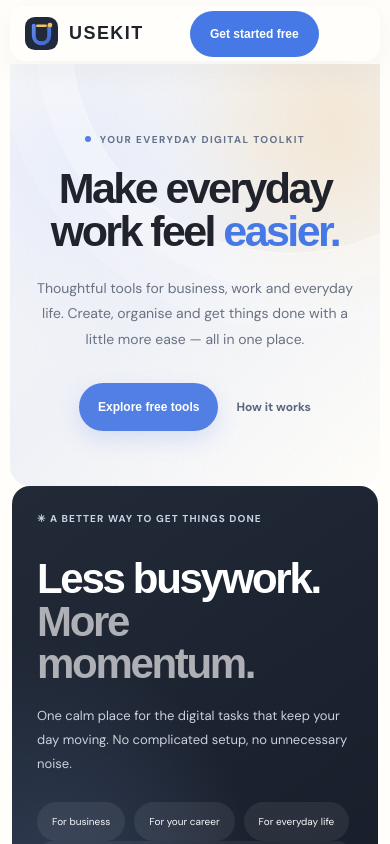
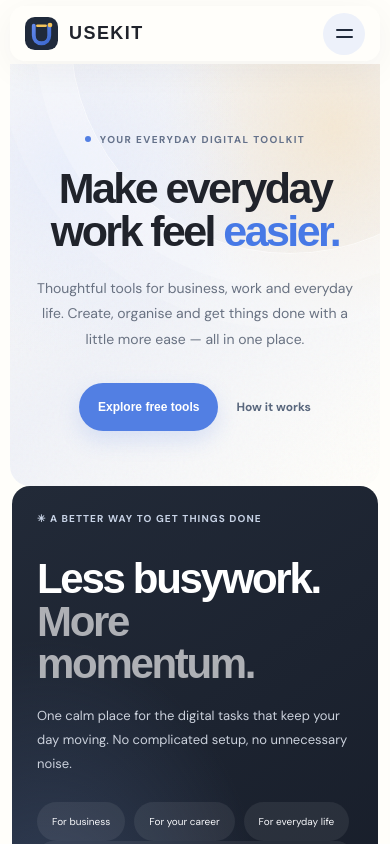
Before and after one commit to successobialo-git/usekit-ng, a Next.js app: page / in a window 390 px wide. Shown: the top 844 px of the page. Built offline with nearby package versions, Linux system fonts and the light colour scheme.

Commit message:
Add polished mobile navigation interactions

```diff
--- a/src/app/globals.css
+++ b/src/app/globals.css
@@ -109,3 +109,7 @@ h1,h2,h3,h4,.brand-word,.nav-cta,.button-blue{font-family:"Plus Jakarta Sans",sa
  .page-wrap{padding:30px 16px 70px}.tool-head h1{font-size:40px}.tool-head p{font-size:13px}.workbench{padding:22px 17px}.faq h2{font-size:24px}.faq-item h3{font-size:14px}.faq-item p{font-size:12px}
 }
 .content-feature{display:grid;grid-template-columns:1fr 1fr;gap:28px;align-items:center;background:#202a3b;color:white;padding:24px;border-radius:22px;margin:38px 0}.content-feature>div>span,.contact-panel>span{font-size:9px;letter-spacing:.14em;color:#b9caff;font-weight:800}.content-feature h2{color:white;margin-top:15px}.content-feature p{color:#d4dbe7}.content-feature img{width:100%;height:270px;object-fit:cover;border-radius:15px}.contact-panel{max-width:650px;margin-top:38px;padding:34px;border-radius:22px;background:linear-gradient(135deg,#202a3b,#344766);color:white}.contact-panel h2{font-size:30px;color:white}.contact-panel p{color:#d4dbe7}.contact-panel .button-blue{margin-top:12px;background:#f4c45b;color:#202a3b}.policy-content{max-width:760px;padding:28px 32px;background:#f1f3f8;border-radius:20px;margin-top:35px}.policy-content h2{margin-top:22px}.policy-content p{font-size:14px}@media(max-width:700px){.content-feature{grid-template-columns:1fr;padding:18px}.content-feature img{height:220px}.contact-panel{padding:24px}.policy-content{padding:20px}}
+.mobile-menu-toggle{display:none;border:0;background:#edf1fa;color:#202a3b;border-radius:50%;width:42px;height:42px;align-items:center;justify-content:center;flex-direction:column;gap:5px;cursor:pointer}
+.mobile-menu-toggle span{width:17px;height:2px;border-radius:2px;background:#202a3b}
+.mobile-nav-panel{display:none}
+@media(max-width:760px){.mobile-menu-toggle{display:flex}.nav-cta{display:none}.mobile-nav-panel{display:grid;position:absolute;top:68px;left:12px;right:12px;padding:13px;background:#fffefa;border-radius:17px;box-shadow:0 20px 55px #202a3b22;z-index:100}.mobile-nav-panel a{padding:14px 13px;border-radius:10px;font-size:13px;font-weight:650;color:#303847}.mobile-nav-panel a:active{background:#edf1fa}}
```
